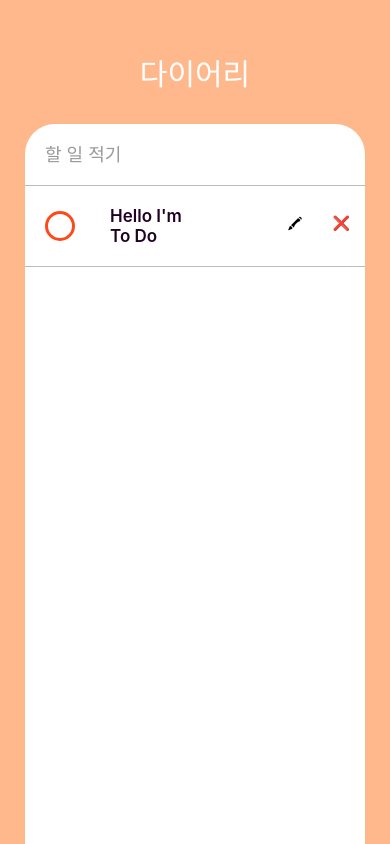
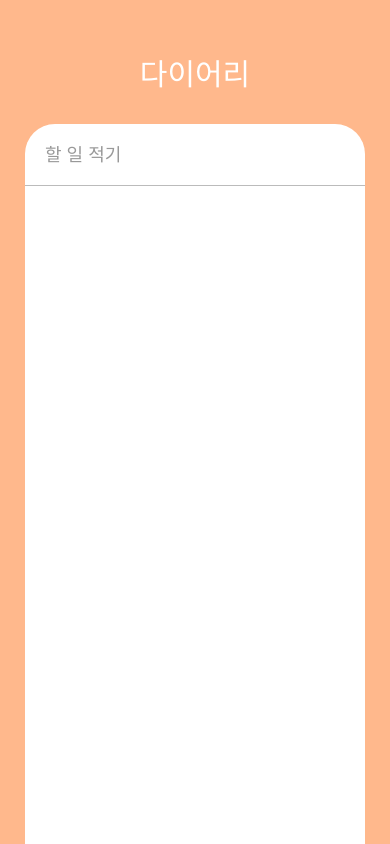
Before and after one commit to GisangLee/ToDo-React-Native-App, a React Native app: screen / in a window 390 px wide. Built offline with nearby package versions, Linux system fonts and the light colour scheme.

Commit message:
Delete ToDo

```diff
--- a/App.js
+++ b/App.js
@@ -12,40 +12,22 @@
 import { AppLoading } from "expo";
 import ToDo from "./ToDo";
 import { render } from "react-dom";
-import { v4 as uuidv4 } from "uuid";
+import uuid from "uuid-random";
 
 const { height, width } = Dimensions.get("window");
-const v4options = {
-  random: [
-    0x10,
-    0x91,
-    0x56,
-    0xbe,
-    0xc4,
-    0xfb,
-    0xc1,
-    0xea,
-    0x71,
-    0xb4,
-    0xef,
-    0xe1,
-    0x67,
-    0x1c,
-    0x58,
-    0x36,
-  ],
-};
 
 export default class App extends React.Component {
   state = {
     newToDo: "",
     loadedToDos: false,
+    toDos: {},
   };
   componentDidMount = () => {
     this._loadToDos();
   };
   render() {
-    const { newToDo, loadedToDos } = this.state;
+    const { newToDo, loadedToDos, toDos } = this.state;
+    console.log(toDos);
     if (!loadedToDos) {
       return <AppLoading />;
     }
@@ -65,7 +47,9 @@
             onSubmitEditing={this._addToDo}
           ></TextInput>
           <ScrollView contentContainerStyle={styles.toDos}>
-            <ToDo text={"Hello I'm To Do"} />
+            {Object.values(toDos).map((toDo) => (
+              <ToDo key={toDo.id} {...toDo} deleteToDo={this._deleteToDo} />
+            ))}
           </ScrollView>
         </View>
       </View>
@@ -85,7 +69,7 @@
     const { newToDo } = this.state;
     if (newToDo !== "") {
       this.setState((prevState) => {
-        const ID = uuidv4(v4options);
+        const ID = uuid();
         const newToDoObject = {
           [ID]: {
             id: ID,
@@ -105,6 +89,17 @@
         return { ...newState };
       });
     }
+  };
+  _deleteToDo = (id) => {
+    this.setState((prevState) => {
+      const toDos = prevState.toDos;
+      delete toDos[id];
+      const newState = {
+        ...prevState,
+        ...toDos,
+      };
+      return { ...newState };
+    });
   };
 }
 
--- a/ToDo.js
+++ b/ToDo.js
@@ -7,18 +7,29 @@
   Dimensions,
   TextInput,
 } from "react-native";
+import PropTypes from "prop-types";
 
 const { width, height } = Dimensions.get("window");
 
 export default class ToDo extends Component {
-  state = {
-    isEditing: false,
-    isCompleted: false,
-    toDoValue: "",
+  constructor(props) {
+    super(props);
+    this.state = {
+      isEditing: false,
+      toDoValue: props.text,
+    };
+  }
+  static propTypes = {
+    text: PropTypes.string.isRequired,
+    isCompleted: PropTypes.bool.isRequired,
+    deleteToDo: PropTypes.func.isRequired,
+    id: PropTypes.string.isRequired,
   };
+
   render() {
     const { isCompleted, isEditing, toDoValue } = this.state;
-    const { text } = this.props;
+    const { text, id, deleteToDo } = this.props;
+    console.log(text);
     return (
       <View style={styles.container}>
         <View style={styles.column}>
@@ -69,7 +80,7 @@
                 <Text style={styles.actionText}>🖍</Text>
               </View>
             </TouchableOpacity>
-            <TouchableOpacity>
+            <TouchableOpacity onPressOut={() => deleteToDo(id)}>
               <View style={styles.actionsContainer}>
                 <Text style={styles.actionText}>❌</Text>
               </View>
@@ -87,11 +98,8 @@
     });
   };
   _startEditing = () => {
-    const { text } = this.props;
-
     this.setState({
       isEditing: true,
-      toDoValue: text,
     });
   };
   _finishEditing = () => {
@@ -146,7 +154,6 @@
     flexDirection: "row",
     alignItems: "center",
     width: width / 2,
-    justifyContent: "space-between",
   },
   actions: {
     flexDirection: "row",
--- a/package.json
+++ b/package.json
@@ -9,11 +9,13 @@
   },
   "dependencies": {
     "expo": "~37.0.3",
+    "prop-types": "15.7.2",
     "react": "~16.9.0",
     "react-dom": "~16.9.0",
     "react-native": "https://github.com/expo/react-native/archive/sdk-37.0.1.tar.gz",
     "react-native-web": "~0.11.7",
-    "uuid": "8.1.0"
+    "uuid": "8.1.0",
+    "uuid-random": "1.3.0"
   },
   "devDependencies": {
     "babel-preset-expo": "~8.1.0",
```
Also changed, not shown: 1 other file (tests, documents, lock files or other folders).
